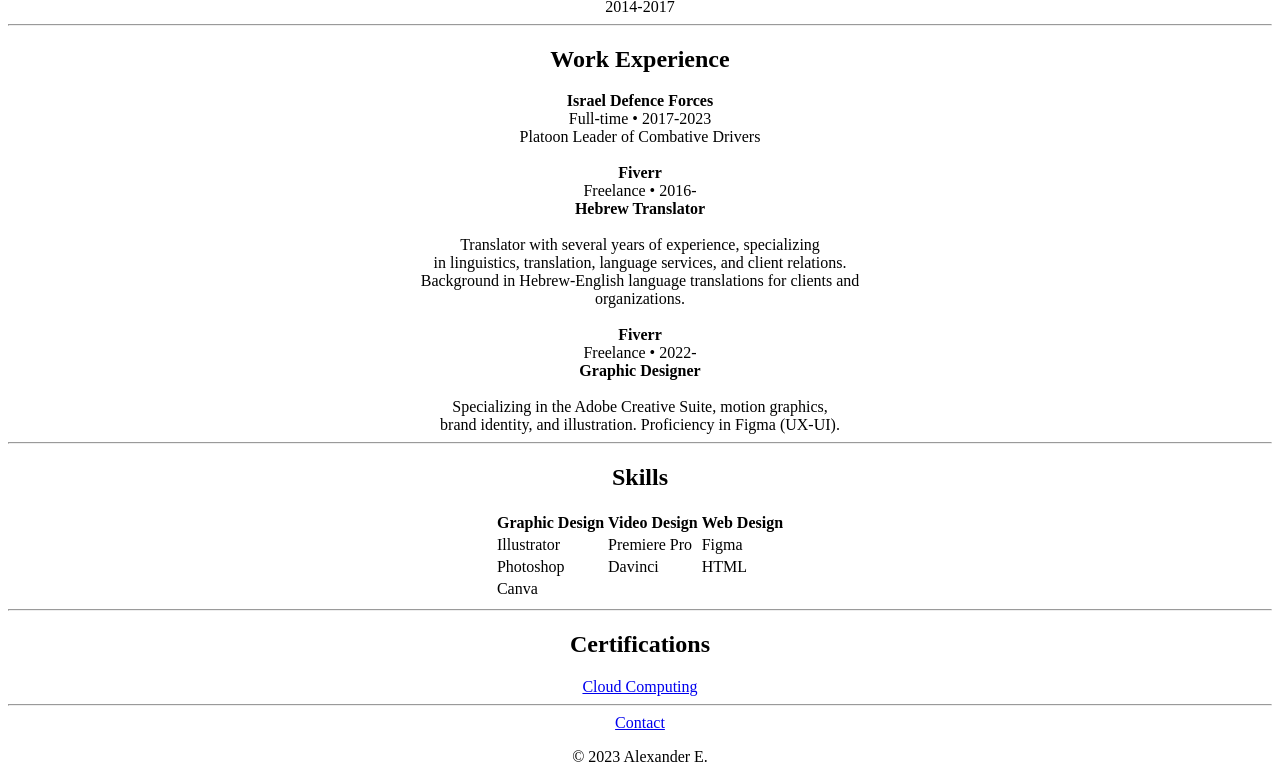
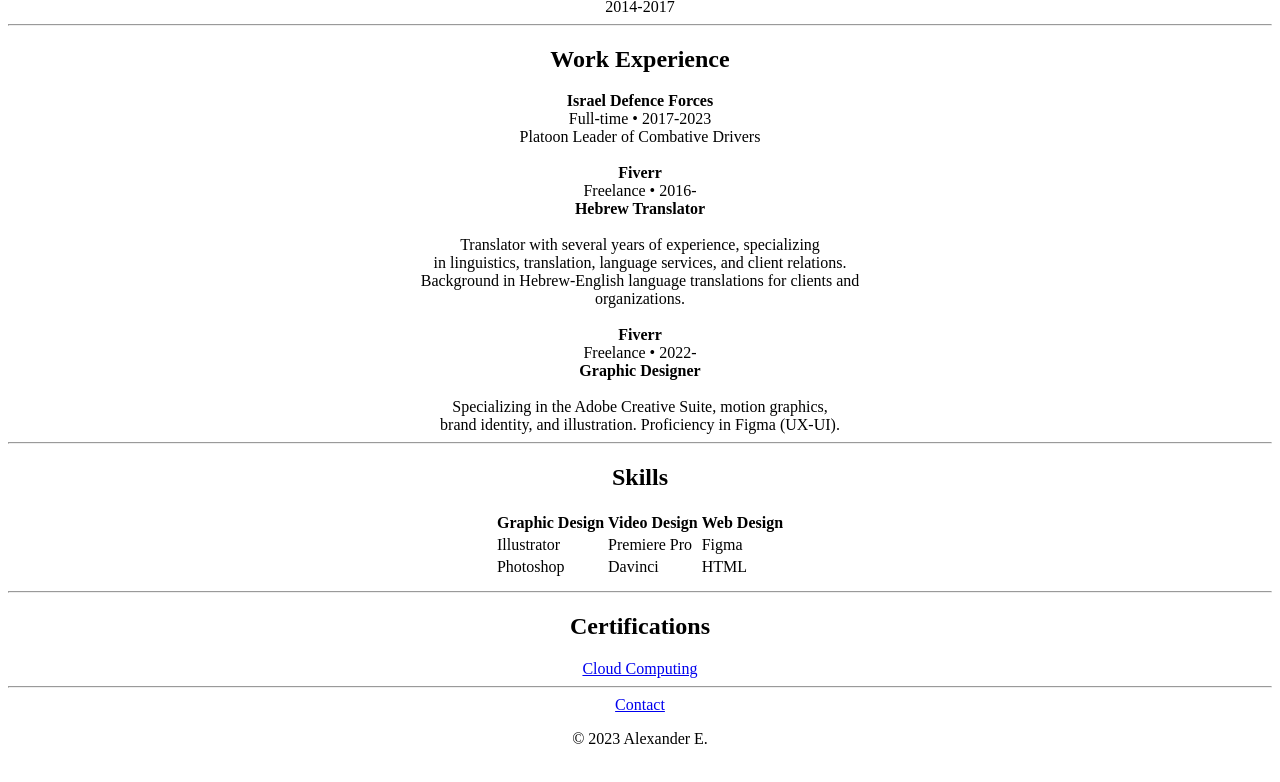
Before and after one commit to Aeshvy/Resume, a plain HTML site: page index.html in a window 1280 px wide. Shown: the part 474-1256 px from the top of the page. Drawn offline with Linux system fonts and the light colour scheme.

Commit message:
Update index.html
1.9.23 - Skills Revision

```diff
--- a/index.html
+++ b/index.html
@@ -81,7 +81,7 @@
                 <td>HTML</td>
             </tr>
             <tr>
-                <td>Canva</td>
+                <td></td>
                 <td></td>
                 <td></td>
             </tr>
```
